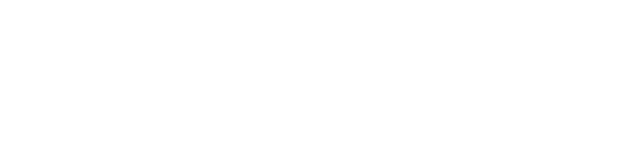
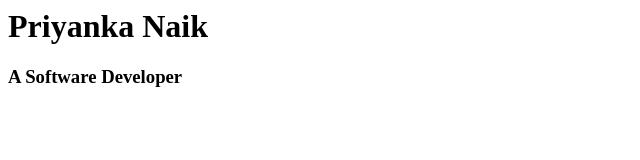
Before and after one commit to naikpriyanka/naikpriyanka.github.io, a plain HTML site: page index.html in a window 1280 px wide. Shown: the whole page, without its empty margins (0-640 px from the left). Drawn offline with Linux system fonts and the light colour scheme.

Commit message:
Added title and content

```diff
--- a/index.html
+++ b/index.html
@@ -1,3 +1,15 @@
 <html>
-
+    <head>
+        <title>Priyanka Naik, Software Developer</title>
+    </head>
+    <body>
+        <div class="main-content">
+            <h1>
+                Priyanka Naik
+            </h1>
+            <h3>
+                A Software Developer
+            </h3>
+        </div>
+    </body>
 </html>
```
Also changed, not shown: 1 other file.
